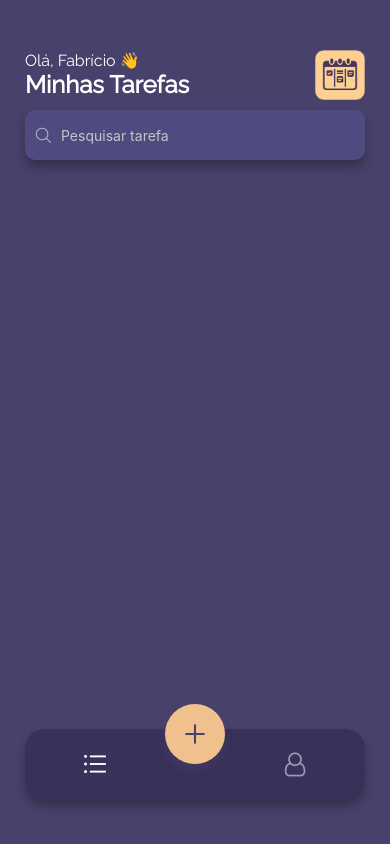
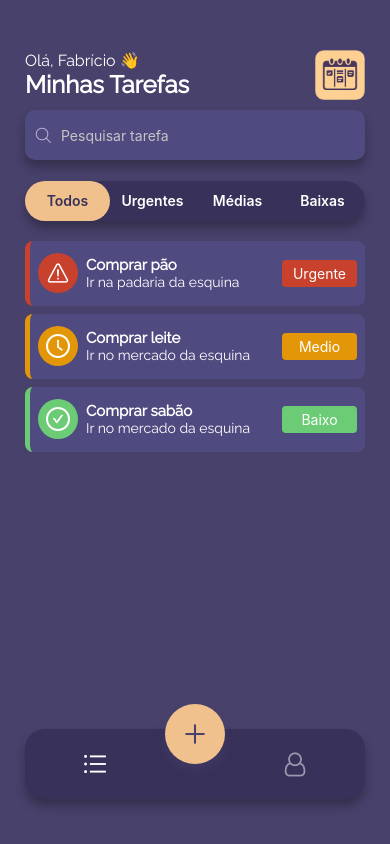
Before and after one commit to FabricioDangellis/AppTaskboard, a React Native app: screen /ButtomRoutes in a window 390 px wide. Built offline with nearby package versions, Linux system fonts and the light colour scheme; a web font is replaced by a local one.

Commit message:
ADD: Adicionando a lista de tarefas e o menu de exibição das tarefas

```diff
--- /dev/null
+++ b/src/@types/cardProps.tsx
@@ -0,0 +1,6 @@
+export type CardProps = {
+  id: number;
+  title: string;
+  description: string;
+  flag: 'urgente' | 'medio' | 'baixo' | 'concluido';
+};
--- /dev/null
+++ b/src/@types/task.tsx
@@ -0,0 +1,5 @@
+import { CardProps } from "./cardProps";
+
+export type CardTaskProps = {
+  task: CardProps;
+};
--- /dev/null
+++ b/src/components/CardTask/index.tsx
@@ -0,0 +1,63 @@
+import { Text, TouchableOpacity, View } from "react-native";
+import { CardTaskProps } from "../../@types/task";
+import { styles } from "./styles";
+import { useState } from "react";
+import Ionicons from "@expo/vector-icons/Ionicons";
+import AntDesign from "@expo/vector-icons/AntDesign";
+
+export default function CardTask({ task }: CardTaskProps) {
+  const [active, setActive] = useState(true);
+
+  function renderFlagIcon(flag: string) {
+    switch (flag) {
+      case "urgente":
+        return <Ionicons name="warning-outline" size={24} color="#ffffff" />;
+      case "medio":
+        return <AntDesign name="clock-circle" size={24} color="#ffffff" />;
+      case "baixo":
+        return <AntDesign name="check-circle" size={24} color="#ffffff" />;
+      case "concluido":
+        return <AntDesign name="check-circle" size={24} color="#ffffff" />;
+    }
+  }
+
+  const taskStyle =
+    task.flag === "urgente"
+      ? styles.taskRed
+      : task.flag === "medio"
+        ? styles.taskYellow
+        : styles.taskGreen;
+
+  const flagStyle =
+    task.flag === "urgente"
+      ? styles.flagRed
+      : task.flag === "medio"
+        ? styles.flagYellow
+        : styles.flagGreen;
+
+  return (
+    <TouchableOpacity
+      style={[styles.taskCard, active ? taskStyle : styles.taskInactive]}
+      onPress={() => setActive(!active)}
+    >
+      <View
+        style={[styles.flagIcon, active ? flagStyle : styles.flagIconInactive]}
+      >
+        {renderFlagIcon(task.flag)}
+      </View>
+
+      <View style={styles.textos}>
+        <Text style={[styles.title, !active && styles.textInactive]}>
+          {task.title}
+        </Text>
+        <Text style={[styles.description, !active && styles.textInactive]}>
+          {task.description}
+        </Text>
+      </View>
+
+      <View style={[styles.flag, active ? flagStyle : styles.flagInactive]}>
+        <Text style={styles.flagText}>{task.flag}</Text>
+      </View>
+    </TouchableOpacity>
+  );
+}
--- /dev/null
+++ b/src/components/CardTask/styles.tsx
@@ -0,0 +1,96 @@
+import { StyleSheet } from "react-native";
+import { colors } from "../../global/colors";
+
+export const styles = StyleSheet.create({
+  taskCard: {
+    backgroundColor: colors.inputBackground,
+    height: 65,
+    borderRadius: 8,
+    flexDirection: "row",
+    paddingHorizontal: 8,
+    marginBottom: 8,
+    alignItems: "center",
+    borderLeftWidth: 5,
+  },
+  taskRed: {
+    borderLeftColor: colors.highPriority,
+  },
+  taskYellow: {
+    borderLeftColor: colors.mediumPriority,
+  },
+  taskGreen: {
+    borderLeftColor: colors.lowPriority,
+  },
+  taskInactive: {
+    backgroundColor: colors.inputBackground,
+    height: 65,
+    borderRadius: 8,
+    flexDirection: "row",
+    paddingHorizontal: 8,
+    marginBottom: 8,
+    alignItems: "center",
+    borderLeftWidth: 5,
+    borderLeftColor: "#6d6d6d",
+  },
+  flagIcon: {
+    width: 40,
+    height: 40,
+    borderRadius: 20,
+    justifyContent: "center",
+    alignItems: "center",
+    marginRight: 8,
+  },
+  flagRed: {
+    backgroundColor: colors.highPriority,
+  },
+  flagYellow: {
+    backgroundColor: colors.mediumPriority,
+  },
+  flagGreen: {
+    backgroundColor: colors.lowPriority,
+  },
+  flagIconInactive: {
+    width: 40,
+    height: 40,
+    borderRadius: 20,
+    justifyContent: "center",
+    alignItems: "center",
+    marginRight: 8,
+    backgroundColor: "#6d6d6d",
+  },
+  textos: {
+    flex: 1,
+  },
+  title: {
+    fontFamily: "RolewayRegular",
+    color: "#ffffff",
+    fontWeight: "bold",
+    fontSize: 15,
+  },
+  description: {
+    fontFamily: "RolewayRegular",
+    color: "#ffffff",
+  },
+  textInactive: {
+    textDecorationLine: 'line-through',
+  },
+  flag: {
+    width: 75,
+    alignItems: "center",
+    justifyContent: "center",
+    paddingVertical: 5,
+    borderRadius: 4,
+  },
+  flagText: {
+    color: "#ffffff",
+    textTransform: "capitalize",
+  },
+  flagInactive: {
+    width: 70,
+    alignItems: "center",
+    justifyContent: "center",
+    paddingVertical: 5,
+    borderRadius: 4,
+    backgroundColor: "#6d6d6d",
+  },
+});
--- a/src/global/colors.tsx
+++ b/src/global/colors.tsx
@@ -7,6 +7,6 @@ export const colors = {
     shadow: "#1b1a28",
     text: '#F0C18D',
     highPriority: '#C7412C',
-    mediumPriority: '#EFED8D',
+    mediumPriority: '#e39708',
     lowPriority: '#6CCC76'
 }
--- a/src/pages/List/index.tsx
+++ b/src/pages/List/index.tsx
@@ -1,9 +1,53 @@
-import { Image, Text, TextInput, View } from "react-native";
+import { FlatList, Image, Text, TextInput, TouchableOpacity, View } from "react-native";
 import { styles } from "./styles";
 import Logo from "../../assets/logo.png";
-import EvilIcons from '@expo/vector-icons/EvilIcons';
+import EvilIcons from "@expo/vector-icons/EvilIcons";
+import { CardProps } from "../../@types/cardProps";
+import CardTask from "../../components/CardTask";
+import { useState } from "react";
+
+const data: Array<CardProps> = [
+  {
+    id: 0,
+    title: "Comprar pão",
+    description: "Ir na padaria da esquina",
+    flag: "urgente",
+  },
+  {
+    id: 1,
+    title: "Comprar leite",
+    description: "Ir no mercado da esquina",
+    flag: "medio",
+  },
+  {
+    id: 2,
+    title: "Comprar sabão",
+    description: "Ir no mercado da esquina",
+    flag: "baixo",
+  },
+];
 
 export default function List() {
+  const [filter, setFilter] = useState<"todos" | "urgente" | "medio" | "baixo">(
+    "todos",
+  );
+
+  const priorityOrder = {
+    urgente: 1,
+    medio: 2,
+    baixo: 3,
+    concluido: 4,
+  };
+
+  const sortedData = [...data].sort(
+    (a, b) => priorityOrder[a.flag] - priorityOrder[b.flag],
+  );
+
+  const filteredData =
+  filter === "todos"
+    ? sortedData
+    : data.filter((task) => task.flag === filter);
+
   return (
     <View style={styles.container}>
       <View style={styles.header}>
@@ -26,6 +70,57 @@ export default function List() {
           />
         </View>
       </View>
+      <View style={styles.lista}>
+        <View style={styles.filterContainer}>
+          <TouchableOpacity
+            style={[
+              styles.filterButton,
+              filter === "todos" && styles.filterButtonActive,
+            ]}
+            onPress={() => setFilter("todos")}
+          >
+            <Text style={[styles.filterText, filter === "todos" && styles.filterTextActive]}>Todos</Text>
+          </TouchableOpacity>
+
+          <TouchableOpacity
+            style={[
+              styles.filterButton,
+              filter === "urgente" && styles.filterButtonActive,
+            ]}
+            onPress={() => setFilter("urgente")}
+          >
+            <Text style={[styles.filterText, filter === "urgente" && styles.filterTextActive]}>Urgentes</Text>
+          </TouchableOpacity>
+
+          <TouchableOpacity
+            style={[
+              styles.filterButton,
+              filter === "medio" && styles.filterButtonActive,
+            ]}
+            onPress={() => setFilter("medio")}
+          >
+            <Text style={[styles.filterText, filter === "medio" && styles.filterTextActive]}>Médias</Text>
+          </TouchableOpacity>
+
+          <TouchableOpacity
+            style={[
+              styles.filterButton,
+              filter === "baixo" && styles.filterButtonActive,
+            ]}
+            onPress={() => setFilter("baixo")}
+          >
+            <Text style={[styles.filterText, filter === "baixo" && styles.filterTextActive]}>Baixas</Text>
+          </TouchableOpacity>
+        </View>
+
+        <FlatList
+          data={filteredData}
+          keyExtractor={(item) => item.id.toString()}
+          renderItem={({ item }) => {
+            return <CardTask task={item} />;
+          }}
+        />
+      </View>
     </View>
   );
 }
--- a/src/pages/List/styles.tsx
+++ b/src/pages/List/styles.tsx
@@ -4,7 +4,6 @@ import { colors } from "../../global/colors";
 export const styles = StyleSheet.create({
   container: {
     flex: 1,
-    alignItems: "center",
     backgroundColor: colors.background,
     padding: 25,
   },
@@ -65,4 +64,40 @@ export const styles = StyleSheet.create({
     justifyContent: "center",
     borderRadius: 8,
   },
+  lista: {},
+  filterContainer: {
+    height: 40,
+    flexDirection: "row",
+    justifyContent: "space-between",
+    marginTop: 10,
+    marginBottom: 20,
+    backgroundColor: colors.menuBackground,
+    borderRadius: 20,
+    shadowColor: colors.shadow,
+    shadowOffset: {
+      width: 0,
+      height: 7,
+    },
+    shadowOpacity: 0.43,
+    shadowRadius: 9.51,
+    elevation: 15,
+  },
+  filterButton: {
+    width: '25%',
+    borderRadius: 20,
+    alignItems: 'center',
+    justifyContent: 'center'
+
+  },
+  filterButtonActive: {
+    backgroundColor: colors.primary,
+  },
+  filterText: {
+    color: "#FFFFFF",
+    fontWeight: "600",
+  },
+  filterTextActive: {
+    color: colors.menuBackground,
+    fontWeight: "600",
+  }
 });
```
